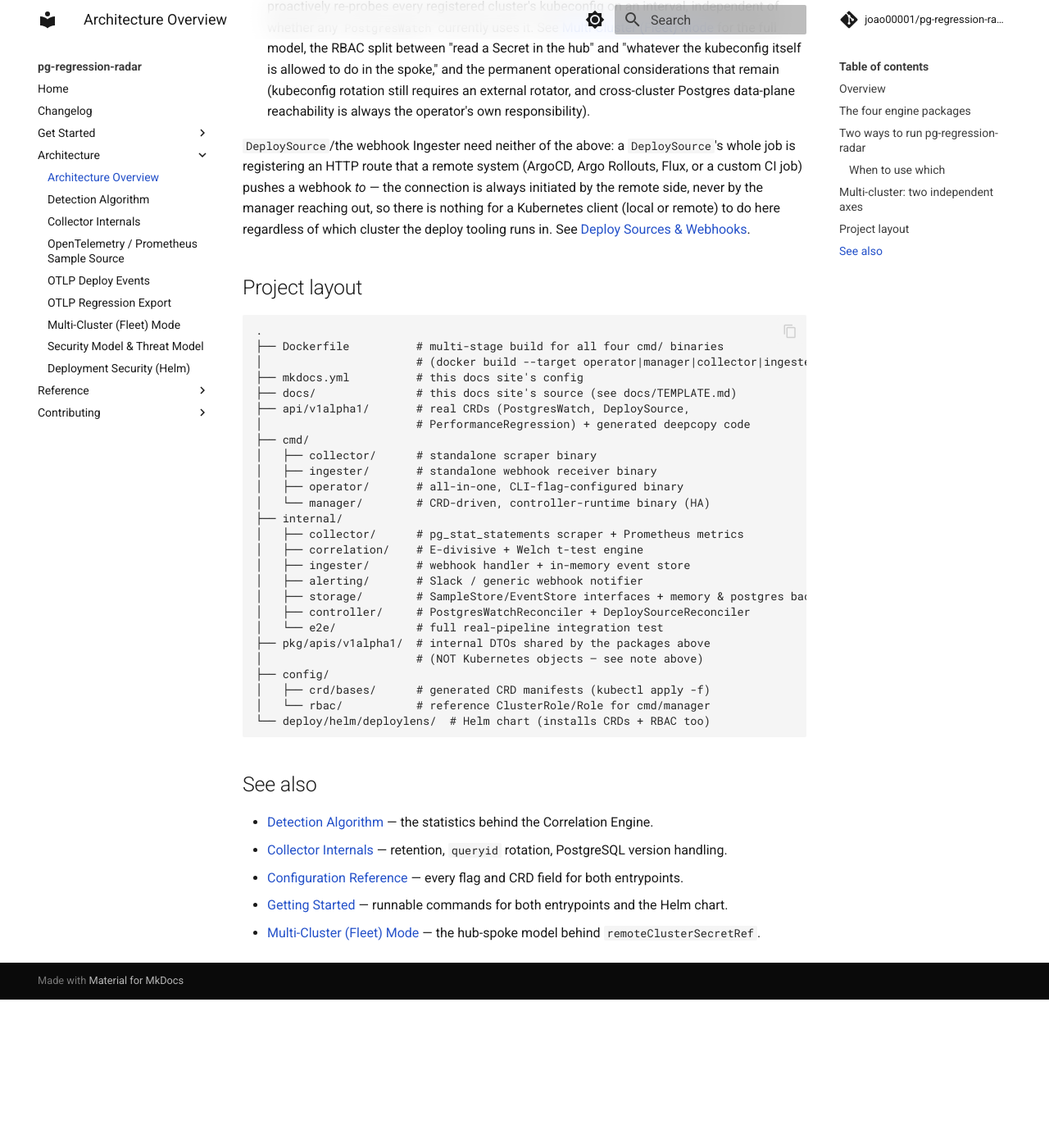
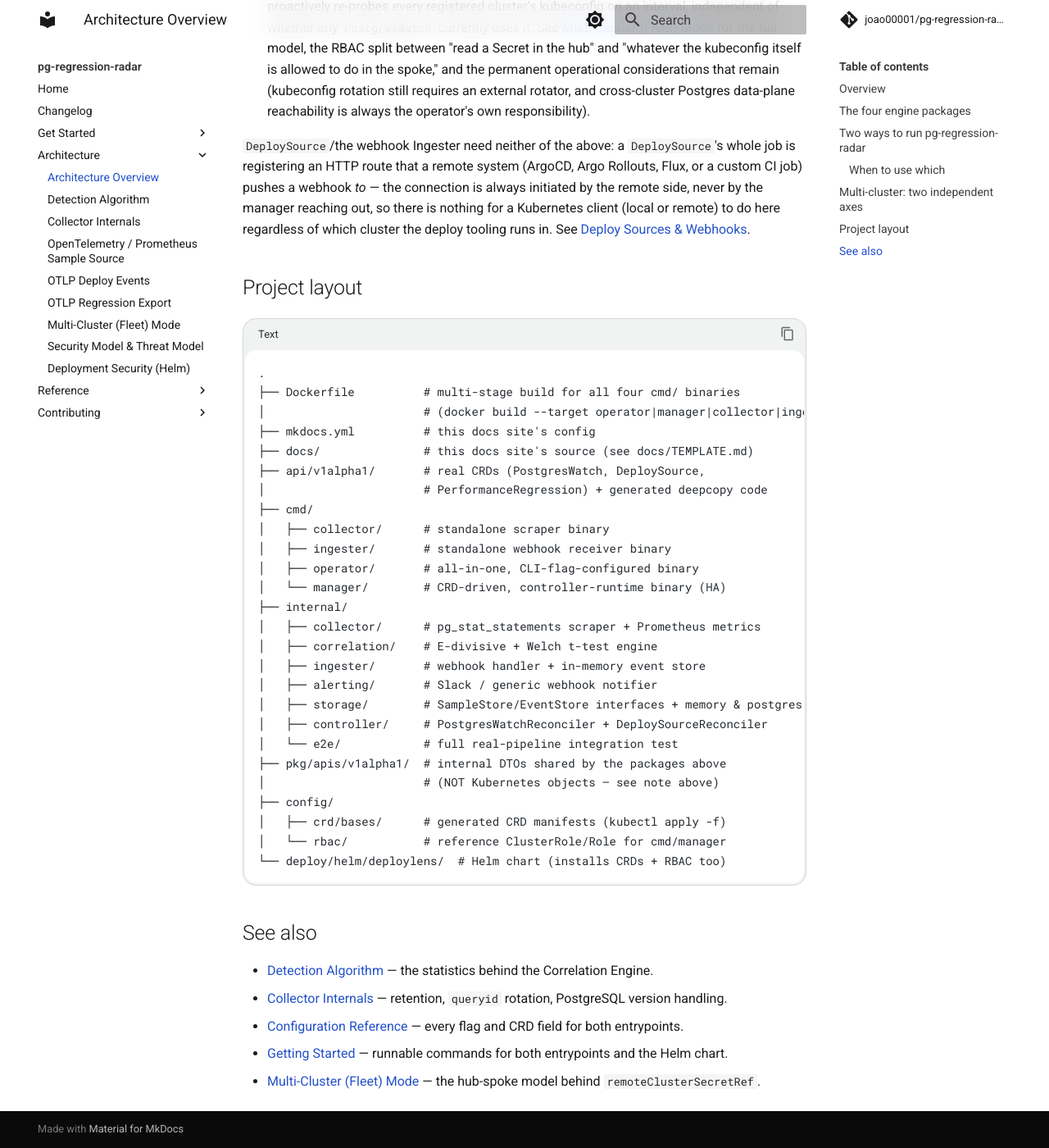
Before and after one commit to joao00001/pg-regression-radar, an MkDocs documentation site: the page built from docs/architecture.md, in a window 1280 px wide and 1400 px high, scrolled down 2576 px. Shown: the whole window at 82% size. Built offline with MkDocs 1.6.1 and Material for MkDocs 9.7.7, drawn with Linux system fonts in a browser that asks for light colours; comment, search, counter and statistics services are not loaded; the version menu is left out; before the commit the page ends 3795 px from its top, so only the background shows below that.

Commit message:
docs: restyle code blocks as a dark card with an inset panel
Every fenced block becomes a dark card (in both color schemes) with a
header row -- the block's title, or its language -- and the copy button,
above an inset, darker code panel. No divider between header and code.

The language comes from the language-* class, so turn on
pygments_lang_class in both mkdocs configs, and add a small script that
writes it into the header of blocks that have no title. Without the
class or the script a block is the same card without a header row, which
is how already-published versions render until they are rebuilt.

Signed-off-by: Joao <joao.detomini@enterprisedb.com>

```diff
--- /dev/null
+++ b/docs/javascripts/code-header.js
@@ -0,0 +1,60 @@
+/*
+ * Adds a title bar to fenced code blocks that don't have a `title="..."`:
+ * the bar shows the block's language. The language comes from the
+ * `language-*` class on the block (`pygments_lang_class: true` in the
+ * markdown_extensions of mkdocs.yml and mkdocs-unversioned.yml); a block
+ * without that class, or a page where this script doesn't run, just has no
+ * bar. Styling lives in extra.css ("Code blocks").
+ */
+(function () {
+  "use strict";
+
+  var NAMES = {
+    bash: "Bash",
+    sh: "Shell",
+    shell: "Shell",
+    console: "Console",
+    yaml: "YAML",
+    yml: "YAML",
+    json: "JSON",
+    sql: "SQL",
+    go: "Go",
+    gotemplate: "Go template",
+    promql: "PromQL",
+    toml: "TOML",
+    ini: "INI",
+    diff: "Diff",
+    markdown: "Markdown",
+    dockerfile: "Dockerfile",
+    text: "Text",
+    none: "Text",
+  };
+
+  function languageOf(block) {
+    var match = (block.className || "").match(/(?:^|\s)language-([\w+#-]+)/);
+    return match ? match[1].toLowerCase() : null;
+  }
+
+  function nameOf(lang) {
+    return NAMES[lang] || lang.charAt(0).toUpperCase() + lang.slice(1);
+  }
+
+  function enhance() {
+    var blocks = document.querySelectorAll("div.highlight");
+    Array.prototype.forEach.call(blocks, function (block) {
+      if (block.querySelector(":scope > .filename")) return; // has a title
+      var lang = languageOf(block);
+      if (!lang) return;
+      var bar = document.createElement("span");
+      bar.className = "filename";
+      bar.textContent = nameOf(lang);
+      block.insertBefore(bar, block.firstChild);
+    });
+  }
+
+  if (document.readyState === "loading") {
+    document.addEventListener("DOMContentLoaded", enhance);
+  } else {
+    enhance();
+  }
+})();
--- a/docs/stylesheets/extra.css
+++ b/docs/stylesheets/extra.css
@@ -191,3 +191,150 @@
   background-color: #6a3df0;
   color: #ffffff;
 }
+
+/* ---- Code blocks: a dark card with the code in an inset panel ----
+   Two layers, in both color schemes: the card (lighter, thin border) holds
+   the header row -- the block's `title="..."` or, from
+   docs/javascripts/code-header.js, its language, plus the copy button --
+   and, inset a hair from the card's edge, the darker code panel. There is
+   no divider between header and code. The language comes from the
+   `language-*` class that `pygments_lang_class` puts on the block; with no
+   JS, or on a page whose build doesn't set it, the card simply has no
+   header row. */
+.md-typeset .highlight {
+  /* Dark (the default, and the slate scheme). */
+  --pgrr-card-bg: #1d1f1f;
+  --pgrr-card-border: #3a3d3d;
+  --pgrr-panel-bg: #0b0c0e;
+  --pgrr-header-fg: #e4e6e4;
+  --pgrr-icon-fg: #aeb2b1;
+  --pgrr-icon-hover: #ffffff;
+  --pgrr-scrollbar: rgba(255, 255, 255, 0.22);
+
+  --md-code-bg-color: var(--pgrr-panel-bg);
+  --md-code-fg-color: #d9d9d9;
+  --md-code-hl-color: rgba(255, 255, 255, 0.08);
+  --md-code-hl-keyword-color: #c586c0;
+  --md-code-hl-function-color: #dcdcaa;
+  --md-code-hl-string-color: #ce9178;
+  --md-code-hl-number-color: #b5cea8;
+  --md-code-hl-constant-color: #569cd6;
+  --md-code-hl-special-color: #d7ba7d;
+  --md-code-hl-name-color: #9cdcfe;
+  --md-code-hl-variable-color: #9cdcfe;
+  --md-code-hl-operator-color: #d9d9d9;
+  --md-code-hl-punctuation-color: #c4c4c4;
+  --md-code-hl-comment-color: #8d9a92;
+  --md-code-hl-generic-color: #c4c4c4;
+
+  position: relative;
+  margin: 1.25em 0;
+  padding: 2px;
+  overflow: hidden;
+  border: 1px solid var(--pgrr-card-border);
+  border-radius: 16px;
+  background-color: var(--pgrr-card-bg);
+  color: var(--md-code-fg-color);
+}
+
+/* Light scheme: the same card and inset panel, inverted. */
+[data-md-color-scheme="default"] .md-typeset .highlight {
+  --pgrr-card-bg: #f1f2f2;
+  --pgrr-card-border: #d4d8d8;
+  --pgrr-panel-bg: #ffffff;
+  --pgrr-header-fg: #2c3030;
+  --pgrr-icon-fg: #646a6a;
+  --pgrr-icon-hover: #000000;
+  --pgrr-scrollbar: rgba(0, 0, 0, 0.25);
+
+  --md-code-fg-color: #24292e;
+  --md-code-hl-color: rgba(0, 0, 0, 0.06);
+  --md-code-hl-keyword-color: #af00db;
+  --md-code-hl-function-color: #795e26;
+  --md-code-hl-string-color: #a31515;
+  --md-code-hl-number-color: #098658;
+  --md-code-hl-constant-color: #0000ff;
+  --md-code-hl-special-color: #811f3f;
+  --md-code-hl-name-color: #001080;
+  --md-code-hl-variable-color: #001080;
+  --md-code-hl-operator-color: #383a42;
+  --md-code-hl-punctuation-color: #44474c;
+  --md-code-hl-comment-color: #5d6b63;
+  --md-code-hl-generic-color: #44474c;
+}
+
+/* The header row: Material's `.filename` (a block with a title) and ours. */
+.md-typeset .highlight > .filename {
+  display: flex;
+  align-items: center;
+  min-height: 36px;
+  margin: 0;
+  padding: 0 48px 0 16px;
+  border: 0;
+  background: transparent;
+  color: var(--pgrr-header-fg);
+  font-size: 13px;
+  font-weight: 400;
+  line-height: 1.3;
+}
+
+.md-typeset .highlight > .filename::before {
+  content: none;
+}
+
+/* The code panel. `pre` is static so the copy button positions against the
+   card and sits in the header row. */
+.md-typeset .highlight pre {
+  position: static;
+  margin: 0;
+  border-radius: 14px;
+  background-color: var(--pgrr-panel-bg);
+}
+
+.md-typeset .highlight pre > code {
+  padding: 16px;
+  background-color: transparent;
+  font-size: 14px;
+  line-height: 1.7;
+  scrollbar-color: var(--pgrr-scrollbar) transparent;
+}
+
+/* Copy button: in the header row's right corner, plain and muted. */
+.md-typeset .highlight .md-code__nav {
+  top: 6px;
+  right: 10px;
+  padding: 0;
+  background-color: transparent;
+}
+
+.md-typeset .highlight .md-code__button,
+.md-typeset .highlight .md-clipboard {
+  color: var(--pgrr-icon-fg);
+}
+
+.md-typeset .highlight .md-code__button:hover,
+.md-typeset .highlight .md-code__button:focus,
+.md-typeset .highlight .md-clipboard:hover,
+.md-typeset .highlight .md-clipboard:focus {
+  color: var(--pgrr-icon-hover);
+}
+
+/* A block with no header row (no language known): the copy button floats
+   over the panel's corner instead. */
+.md-typeset .highlight:not(:has(> .filename)) .md-code__nav {
+  top: 10px;
+  right: 12px;
+}
+
+/* Line-numbered tables keep their own layout inside the card. */
+.md-typeset .highlighttable {
+  overflow: hidden;
+  border: 1px solid var(--pgrr-card-border);
+  border-radius: 16px;
+}
+
+.md-typeset .highlighttable .highlight {
+  margin: 0;
+  border: 0;
+  border-radius: 0;
+}
--- a/mkdocs-unversioned.yml
+++ b/mkdocs-unversioned.yml
@@ -38,6 +38,7 @@ extra_css:
 
 extra_javascript:
   - javascripts/roadmap.js
+  - javascripts/code-header.js
 
 # Same extensions as mkdocs.yml plus md_in_html (markdown inside the roadmap's
 # HTML cards). Repeated in full rather than inherited, since a list in a child
@@ -51,7 +52,8 @@ markdown_extensions:
       permalink: true
   - pymdownx.details
   - pymdownx.superfences
-  - pymdownx.highlight
+  - pymdownx.highlight:
+      pygments_lang_class: true
   - pymdownx.tabbed:
       alternate_style: true
 
--- a/mkdocs.yml
+++ b/mkdocs.yml
@@ -74,6 +74,7 @@ extra_css:
 
 extra_javascript:
   - javascripts/version-flyout.js
+  - javascripts/code-header.js
 
 markdown_extensions:
   - admonition
@@ -83,7 +84,8 @@ markdown_extensions:
       permalink: true
   - pymdownx.details
   - pymdownx.superfences
-  - pymdownx.highlight
+  - pymdownx.highlight:
+      pygments_lang_class: true
   - pymdownx.tabbed:
       alternate_style: true
 
```
